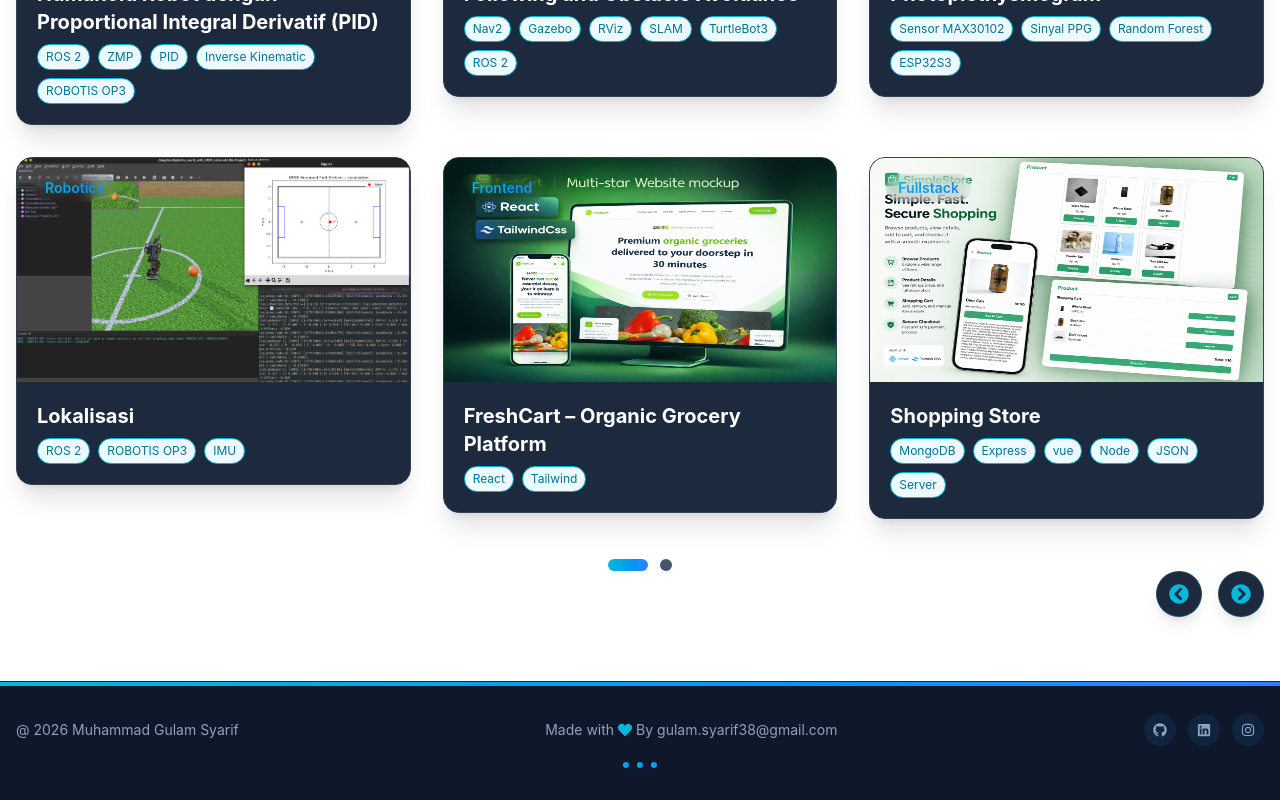
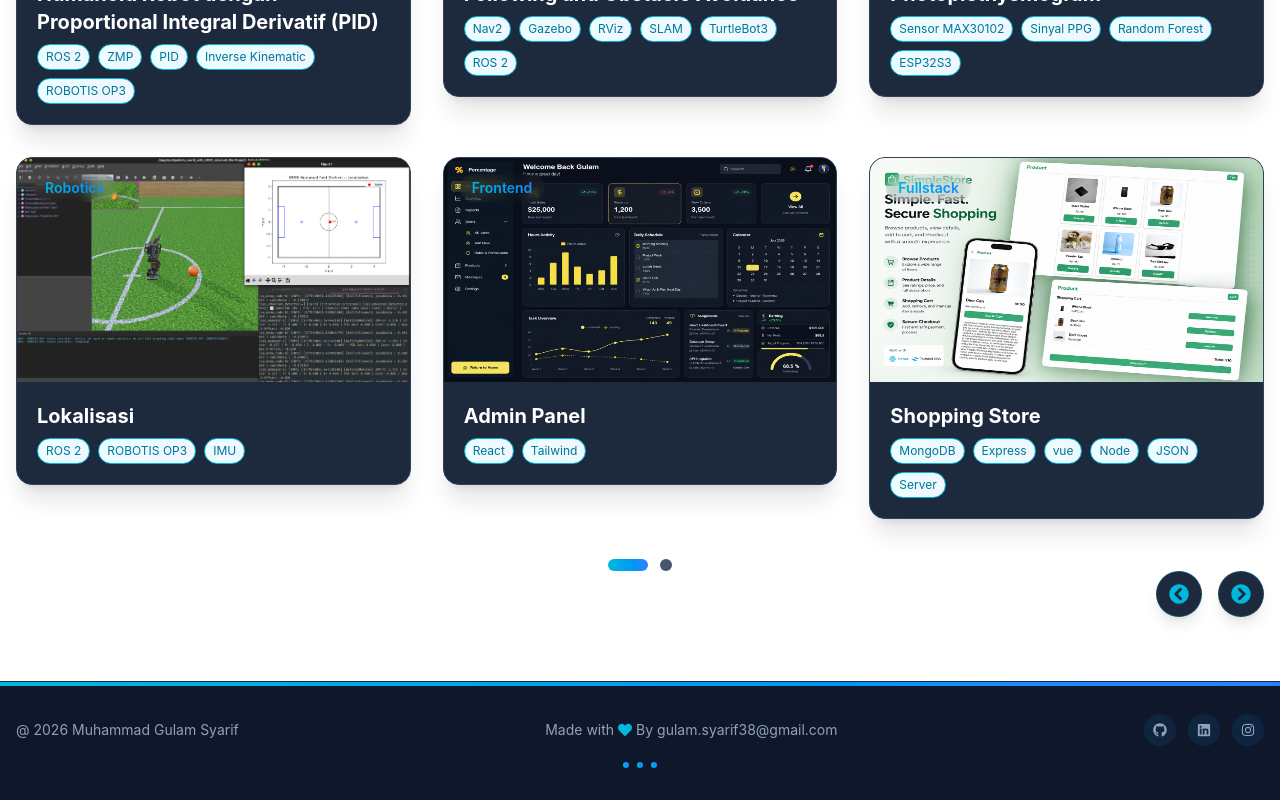
Before and after one commit to AaCecep/My-Portofolio, a React (Vite) app: page / in a window 1280 px wide. Shown: the part 3557-4357 px from the top of the page. Built offline with nearby package versions, Linux system fonts and the light colour scheme.

Commit message:
tambah projek react

```diff
--- a/src/components/Work.jsx
+++ b/src/components/Work.jsx
@@ -9,6 +9,7 @@ import work4 from "../assets/work4.png"
 import work5 from "../assets/work5.png"
 import work6 from "../assets/work6.png"
 import work7 from "../assets/work7.png"
+import work8 from "../assets/work8.png"
 import { FaChevronCircleLeft, FaChevronCircleRight, FaExternalLinkAlt, FaGithub } from "react-icons/fa";
 
 function Work(){
@@ -36,17 +37,22 @@ function Work(){
             link:"https://drive.google.com/file/d/1C4sRgEpUOWqNXwSJWl9LK8LYqNUac4Nd/view?usp=sharing",
             git: "https://github.com/AaCecep/Lokalisasi"
         },
-        {id:5, title:"FreshCart – Organic Grocery Platform", category: 'Frontend',
-            img: work2, tech: ['React', 'Tailwind'],
-            link:"https://grocerygulam.netlify.app/",
-            git: "https://github.com/AaCecep/grocery"
+        {id:5, title:"Admin Panel", category: 'Frontend',
+            img: work8, tech: ['React', 'Tailwind'],
+            link:"https://adminpanelgulam.netlify.app/",
+            git: "https://github.com/AaCecep/Admin-Panel"
         },
         {id:6, title:"Shopping Store", category: 'Fullstack',
             img: work6, tech: ['MongoDB', 'Express', 'vue', 'Node', 'JSON', 'Server'],
             link:"https://gist.github.com/AaCecep",
             git: "https://gist.github.com/AaCecep"
         },
-        {id:7, title:"Modern Restaurant Website UI", category: 'Fontend',
+        {id:7, title:"FreshCart – Organic Grocery Platform", category: 'Frontend',
+            img: work2, tech: ['React', 'Tailwind'],
+            link:"https://grocerygulam.netlify.app/",
+            git: "https://github.com/AaCecep/grocery"
+        },
+        {id:8, title:"Modern Restaurant Website UI", category: 'Frontend',
             img: work1, tech: ['React', 'Tailwind'],
             link:"https://restaurantgulam.netlify.app/",
             git: "https://github.com/AaCecep/Restaurant"
```
Also changed, not shown: src/assets/work8.png (added).
